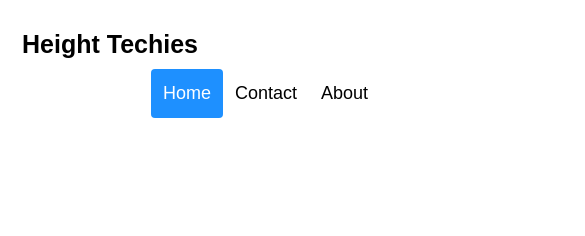
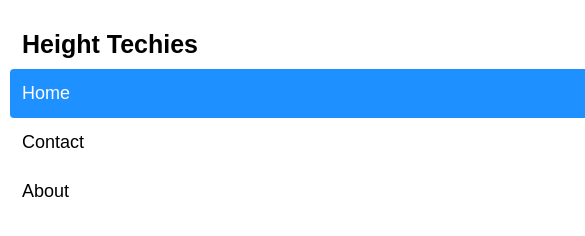
Before and after one commit to kevinserr/Height-techies, a plain HTML site: page index.html in a window 390 px wide. Shown: the top 236 px of the page, 585 px wide, since content can reach past the window. Drawn offline with Linux system fonts and the light colour scheme.

Commit message:
Update style.css

```diff
--- a/style.css
+++ b/style.css
@@ -55,9 +55,17 @@ body {
   float: right;
 }
 
-/* @media screen and (max-width: 500px) {
-    .header a {
-    float: none;
-    display: block;
-    text-align: left;
-} */
+@media screen and (max-width: 500px) {
+  .header a {
+  float: none;
+  display: block;
+  text-align: left;
+}
+  .header-right{
+    float:none;
+  }
+  #showcase{
+    width:73vh;
+    height:100vh;
+  }
+}
```
